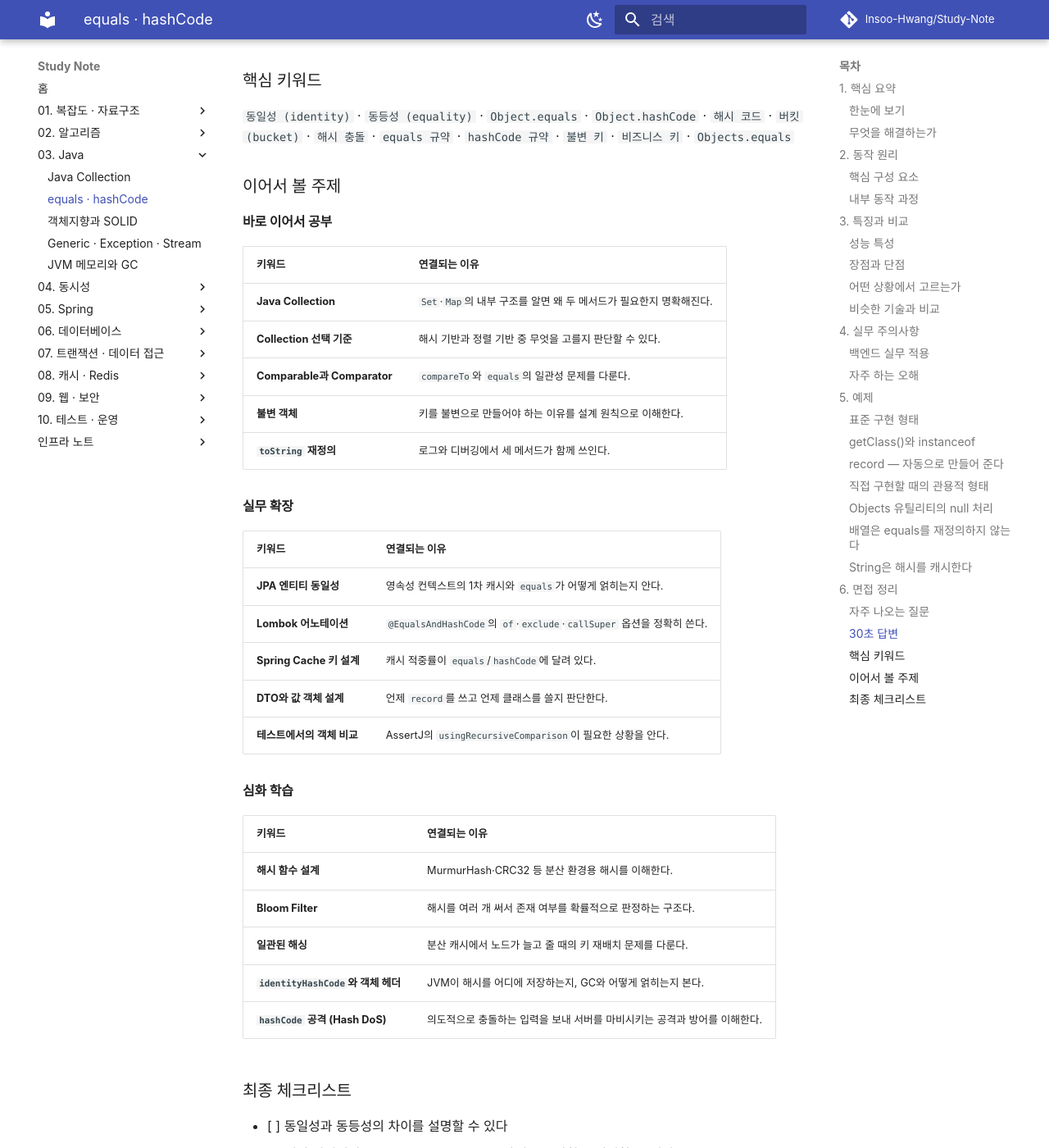
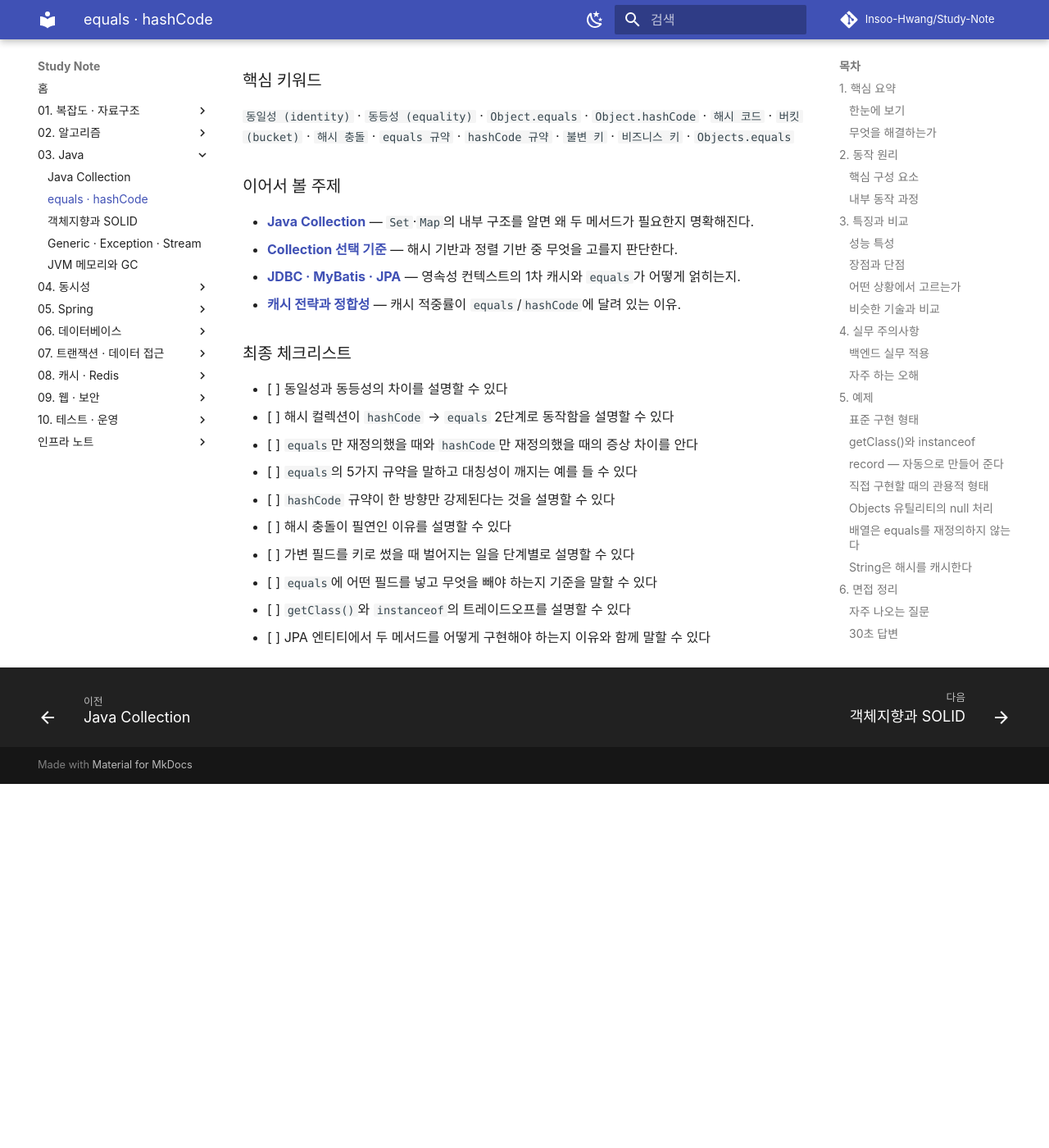
Before and after one commit to Insoo-Hwang/Study-Note, an MkDocs documentation site: the page built from docs/03-Java/equals-hashCode/equals-hashCode.md, in a window 1280 px wide and 1400 px high, scrolled down 26778 px. Shown: the whole window at 82% size. Built offline with MkDocs 1.6.1 and Material for MkDocs 9.7.7, drawn with Linux system fonts in a browser that asks for light colours; comment, search, counter and statistics services are not loaded; after the commit the page ends 27734 px from its top, so only the background shows below that.

Commit message:
docs: 03-Java 노트 이어서 볼 주제 정리

```diff
--- a/docs/03-Java/equals-hashCode/equals-hashCode.md
+++ b/docs/03-Java/equals-hashCode/equals-hashCode.md
@@ -1030,35 +1030,10 @@
 
 ### 이어서 볼 주제
 
-#### 바로 이어서 공부
-
-| 키워드                    | 연결되는 이유                                     |
-| ---------------------- | ------------------------------------------- |
-| **Java Collection**    | `Set`·`Map`의 내부 구조를 알면 왜 두 메서드가 필요한지 명확해진다. |
-| **Collection 선택 기준**   | 해시 기반과 정렬 기반 중 무엇을 고를지 판단할 수 있다.            |
-| **Comparable과 Comparator** | `compareTo`와 `equals`의 일관성 문제를 다룬다.         |
-| **불변 객체**              | 키를 불변으로 만들어야 하는 이유를 설계 원칙으로 이해한다.           |
-| **`toString` 재정의**     | 로그와 디버깅에서 세 메서드가 함께 쓰인다.                    |
-
-#### 실무 확장
-
-| 키워드                    | 연결되는 이유                                    |
-| ---------------------- | ------------------------------------------ |
-| **JPA 엔티티 동일성**        | 영속성 컨텍스트의 1차 캐시와 `equals`가 어떻게 얽히는지 안다.    |
-| **Lombok 어노테이션**       | `@EqualsAndHashCode`의 `of`·`exclude`·`callSuper` 옵션을 정확히 쓴다. |
-| **Spring Cache 키 설계**  | 캐시 적중률이 `equals`/`hashCode`에 달려 있다.        |
-| **DTO와 값 객체 설계**       | 언제 `record`를 쓰고 언제 클래스를 쓸지 판단한다.           |
-| **테스트에서의 객체 비교**       | AssertJ의 `usingRecursiveComparison`이 필요한 상황을 안다. |
-
-#### 심화 학습
-
-| 키워드                | 연결되는 이유                                       |
-| ------------------ | --------------------------------------------- |
-| **해시 함수 설계**       | MurmurHash·CRC32 등 분산 환경용 해시를 이해한다.           |
-| **Bloom Filter**   | 해시를 여러 개 써서 존재 여부를 확률적으로 판정하는 구조다.            |
-| **일관된 해싱**        | 분산 캐시에서 노드가 늘고 줄 때의 키 재배치 문제를 다룬다.            |
-| **`identityHashCode`와 객체 헤더** | JVM이 해시를 어디에 저장하는지, GC와 어떻게 얽히는지 본다.          |
-| **`hashCode` 공격 (Hash DoS)** | 의도적으로 충돌하는 입력을 보내 서버를 마비시키는 공격과 방어를 이해한다.     |
+* **[Java Collection](../Java-Collection/Java-Collection.md)** — `Set`·`Map`의 내부 구조를 알면 왜 두 메서드가 필요한지 명확해진다.
+* **[Collection 선택 기준](../../01-복잡도-자료구조/Collection-선택-기준/Collection-선택-기준.md)** — 해시 기반과 정렬 기반 중 무엇을 고를지 판단한다.
+* **[JDBC · MyBatis · JPA](../../07-트랜잭션-데이터접근/JDBC-MyBatis-JPA/JDBC-MyBatis-JPA.md)** — 영속성 컨텍스트의 1차 캐시와 `equals`가 어떻게 얽히는지.
+* **[캐시 전략과 정합성](../../08-캐시-Redis/캐시-전략-정합성/캐시-전략-정합성.md)** — 캐시 적중률이 `equals`/`hashCode`에 달려 있는 이유.
 
 ### 최종 체크리스트
 
```
Also changed, not shown: docs/03-Java/Java-Collection/Java-Collection.md (+4 -29 lines).
